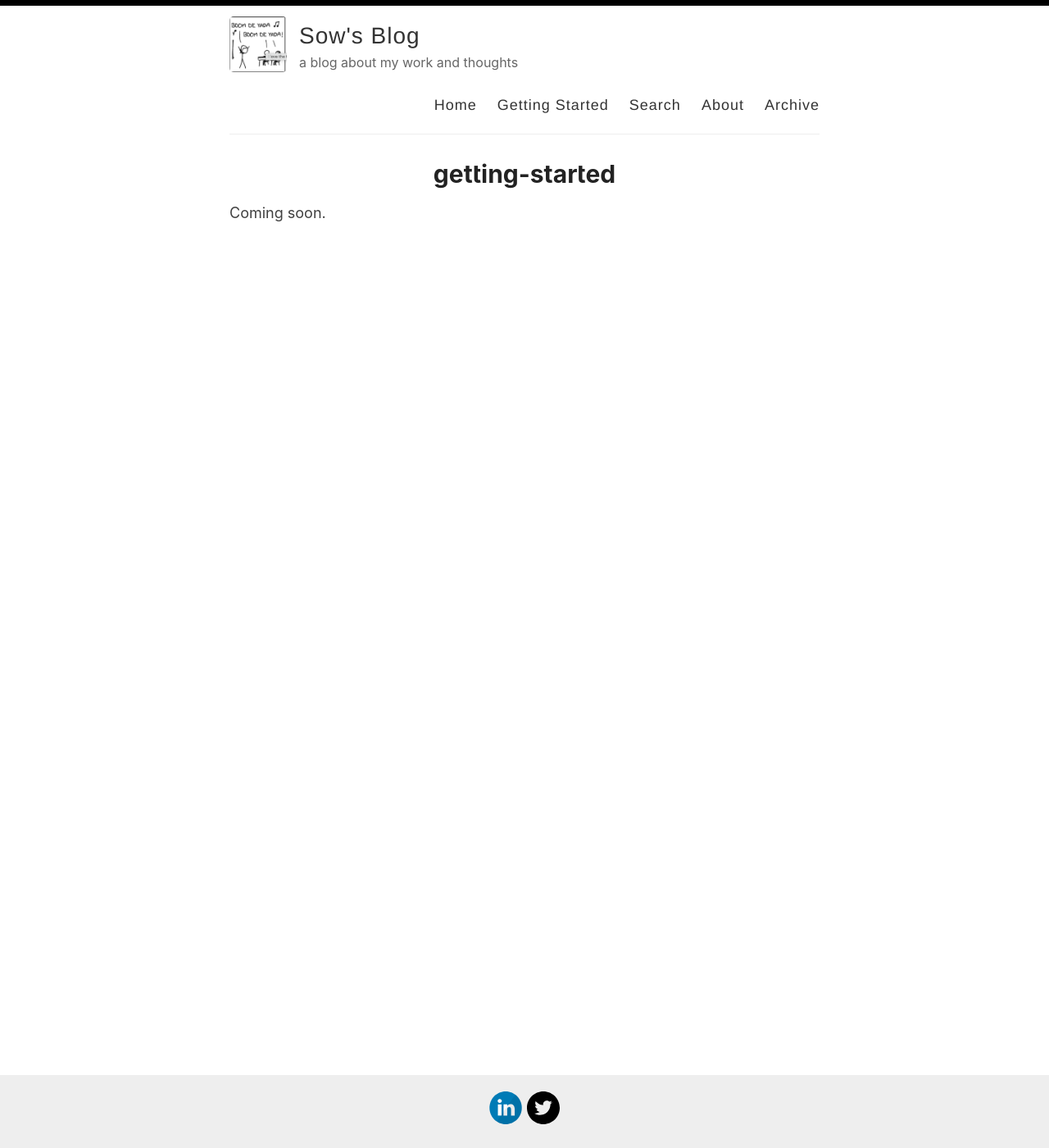
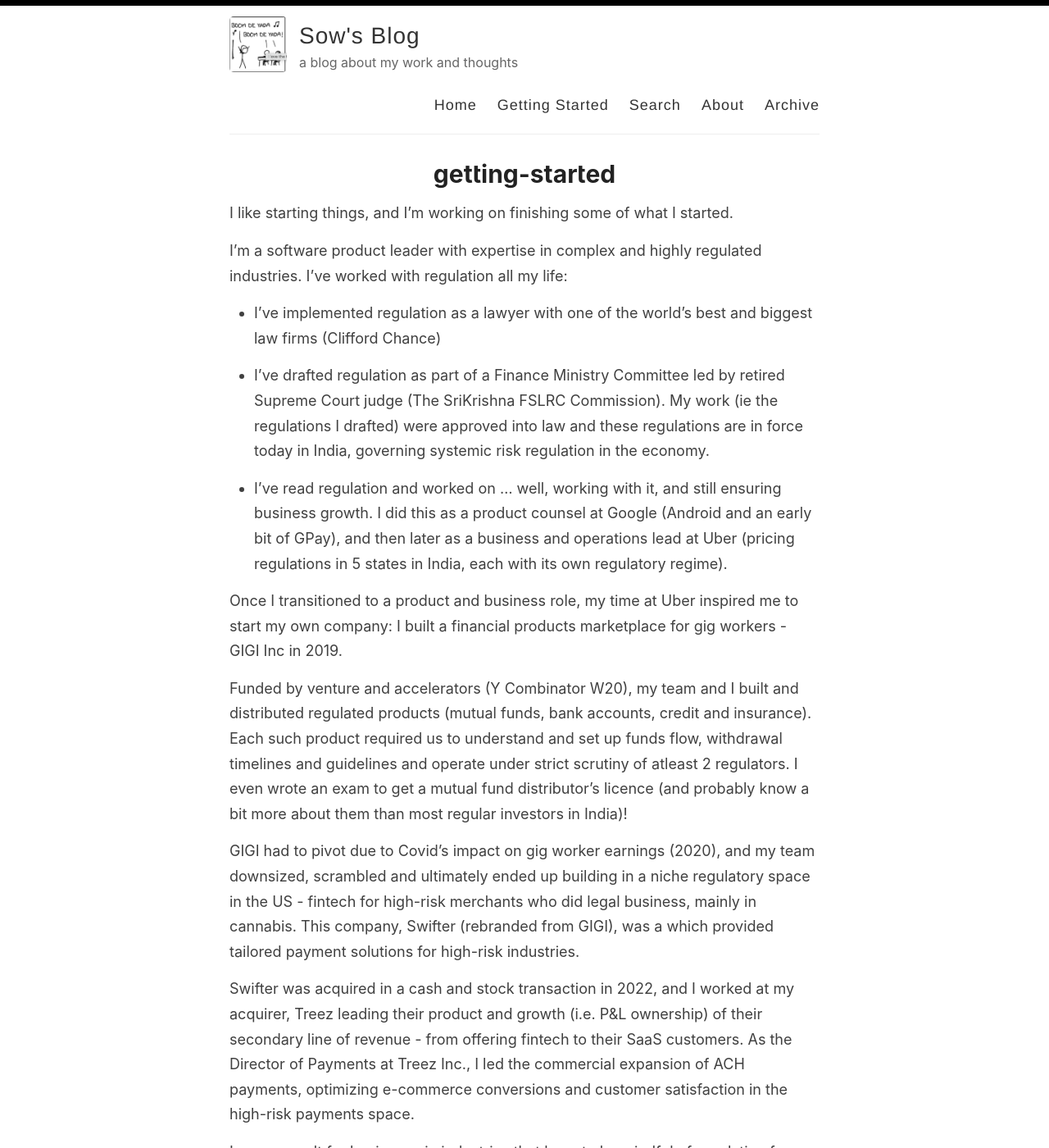
Before and after one commit to sow451/sowmya.blog, a Jekyll site: the page built from _pages/getting-started.md, in a window 1280 px wide and 1400 px high. Shown: the whole window at 82% size. Built offline with Jekyll 4.4.1, drawn with Linux system fonts in a browser that asks for light colours; some of the changed text lies outside the part shown.

Commit message:
added some content

```diff
--- a/_pages/getting-started.md
+++ b/_pages/getting-started.md
@@ -3,4 +3,24 @@ layout: page
 title: getting-started
 permalink: /getting-started/
 ---
-Coming soon.
+I like starting things, and I'm working on finishing some of what I started.
+
+I’m a software product leader with expertise in complex and highly regulated industries. I've worked with regulation all my life:
+
+- I've implemented regulation as a lawyer with one of the world's best and biggest law firms (Clifford Chance)
+
+- I've drafted regulation as part of a Finance Ministry Committee led by retired Supreme Court judge (The SriKrishna FSLRC Commission). My work (ie  the regulations I drafted) were approved into law and these regulations are in force today in India, governing systemic risk regulation in the economy.
+
+- I've read regulation and worked on ... well, working with it, and still ensuring business growth. I did this as a product counsel at Google (Android and an early bit of GPay), and then later as a business and operations lead at Uber (pricing regulations in 5 states in India, each with its own regulatory regime).
+
+Once I transitioned to a product and business role, my time at Uber inspired me to start my own company: I built a financial products marketplace for gig workers - GIGI Inc in 2019.
+
+Funded by venture and accelerators (Y Combinator W20), my team and I built and distributed regulated products (mutual funds, bank accounts, credit and insurance). Each such product required us to understand and set up funds flow, withdrawal timelines and guidelines and operate under strict scrutiny of atleast 2 regulators. I even wrote an exam to get a mutual fund distributor's licence (and probably know a bit more about them than most regular investors in India)!
+
+GIGI had to pivot due to Covid's impact on gig worker earnings (2020), and my team downsized, scrambled and ultimately ended up building in a niche regulatory space in the US - fintech for high-risk merchants who did legal business, mainly in cannabis. This company, Swifter (rebranded from GIGI), was a which provided tailored payment solutions for high-risk industries.
+
+Swifter was acquired in a cash and stock transaction in 2022, and I worked at my acquirer, Treez leading their product and growth (i.e. P&L ownership) of their secondary line of revenue - from offering fintech to their SaaS customers. As the Director of Payments at Treez Inc., I led the commercial expansion of ACH payments, optimizing e-commerce conversions and customer satisfaction in the high-risk payments space.
+
+I now consult for busineses in industries that have to be mindful of regulation from Day 1. And I'm working on a few ideas for my next business opportunity.
+
+I live in Bangalore, India with my family and I am most active on Twitter - so please find me there.  When I'm not working, I build tiny javascript games for my 6 year old, try to teach my dog some tricks, and read fiction.
```
